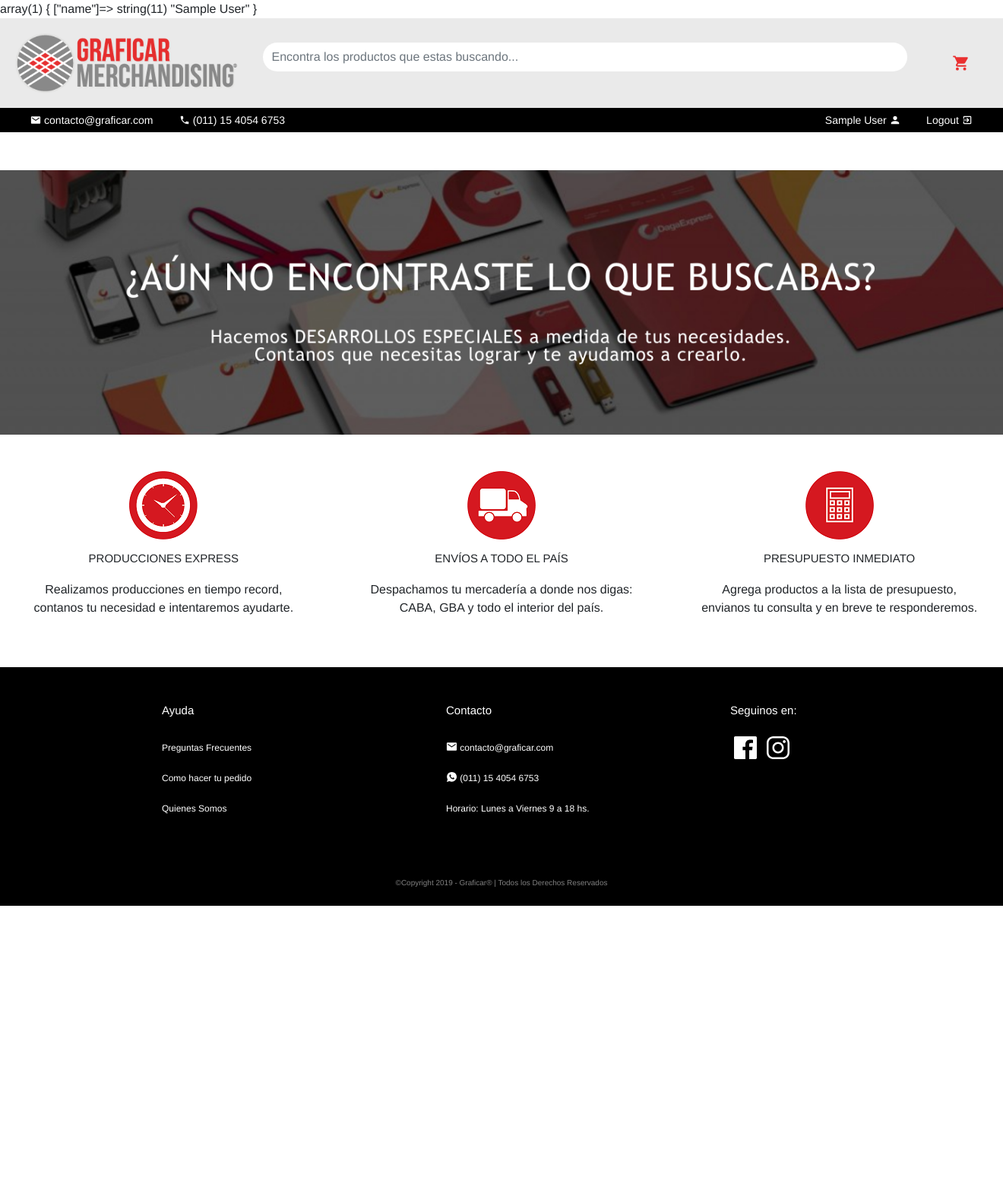
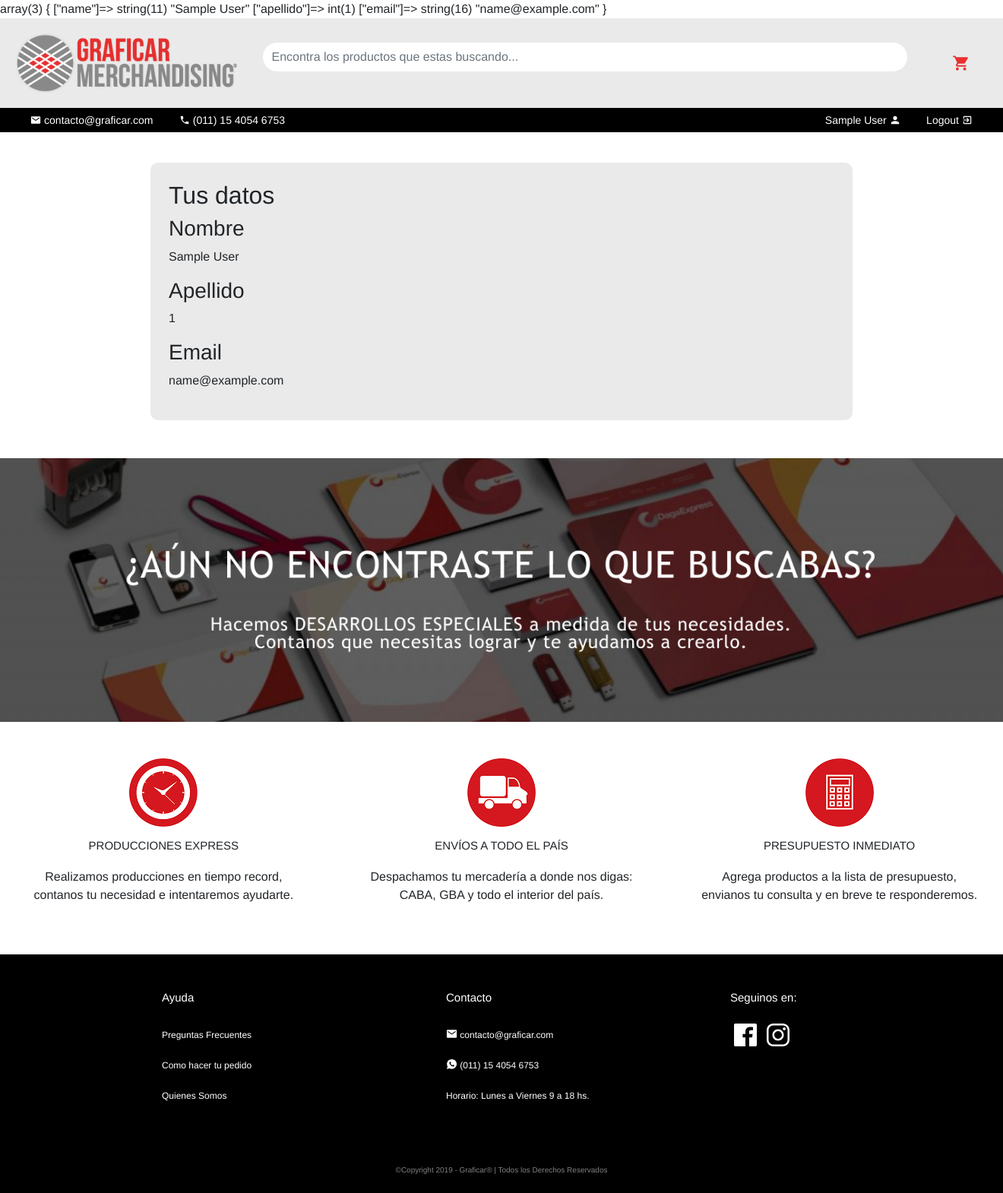
Before and after one commit to Gaslis/grupo5-ecommerce-nuevo, a PHP site: page /perfil.php in a window 1320 px wide; the page is wider, and only the part inside the window is pictured. Shown: that part at 76% size. Before the commit the page ends 1192 px from the top of that part, so only its background shows below. Run offline with PHP 8.4, Linux system fonts and the light colour scheme; the visitor is signed in with stand-in values (Sample User, id 1).

Commit message:
2.3.1 Datos en perfil

```diff
--- a/css/styles.css
+++ b/css/styles.css
@@ -208,6 +208,10 @@ footer section article a:hover{
 	margin-left: 30%;
 	margin-right: 30%;
 }
+.esiloPerfil{
+
+
+}
 /* .cardPadre{
 	position: relative;
 }
--- a/index.php
+++ b/index.php
@@ -69,7 +69,8 @@ $elArray=[
 
 								]
 ];
-var_dump($_SESSION);
+// var_dump($_SESSION);
+var_dump($_COOKIE);
 ?>
 
 <!DOCTYPE html>
--- a/logout.php
+++ b/logout.php
@@ -1,5 +1,6 @@
 <?php
 session_start();
 session_destroy();
+setcookie("user_logged","", -1);
 header('location: index.php');
  ?>
--- a/perfil.php
+++ b/perfil.php
@@ -8,11 +8,20 @@ var_dump($_SESSION);
   <body>
     <div class="contaniner-fluid">
       <div class="row">
-
-
 <!-- barra de navegacion -->
           <?php include("recursos/header.php");?>
+          <main>
+            <section class="limitesFormu fondoRegistrate p-4">
+              <h2>Tus datos</h2>
+              <h3>Nombre</h3>
+              <p><?=$_SESSION['name']?></p>
+              <h3>Apellido</h3>
+              <p><?=$_SESSION['apellido']?></p>
+              <h3>Email</h3>
+              <p><?=$_SESSION['email']?></p>
 
+            </section>
+          </main>
           <?php include("recursos/footer.php"); ?>
       </div>
       <script src="https://code.jquery.com/jquery-3.3.1.slim.min.js" integrity="sha384-q8i/X+965DzO0rT7abK41JStQIAqVgRVzpbzo5smXKp4YfRvH+8abtTE1Pi6jizo" crossorigin="anonymous"></script>
--- a/recursos/header.php
+++ b/recursos/header.php
@@ -29,13 +29,14 @@
     <a href="contacto-consulta.php"><ion-icon name="call"></ion-icon> (011) 15 4054 6753</a>
   </nav>
   <nav class="col-6 segundoNav">
+
     <?php if(empty($_SESSION)): ?>
       <a href="login.php">Ingresá  <ion-icon name="person"></ion-icon></a>
       <a href="formularioRegistro.php">Registrate  <ion-icon name="create"></ion-icon></a>
     <?php else: ?>
       <a href="perfil.php"><?=$_SESSION['name']?>  <ion-icon name="person"></ion-icon></a>
       <a href="logout.php">Logout  <ion-icon name="exit"></ion-icon></a>
-  <?php endif; ?>
+    <?php endif; ?>
   </nav>
 </div>
 </div>
```
Also changed, not shown: login.php (+5 -2 lines), recursos/funciones.php (+12 -0 lines).
